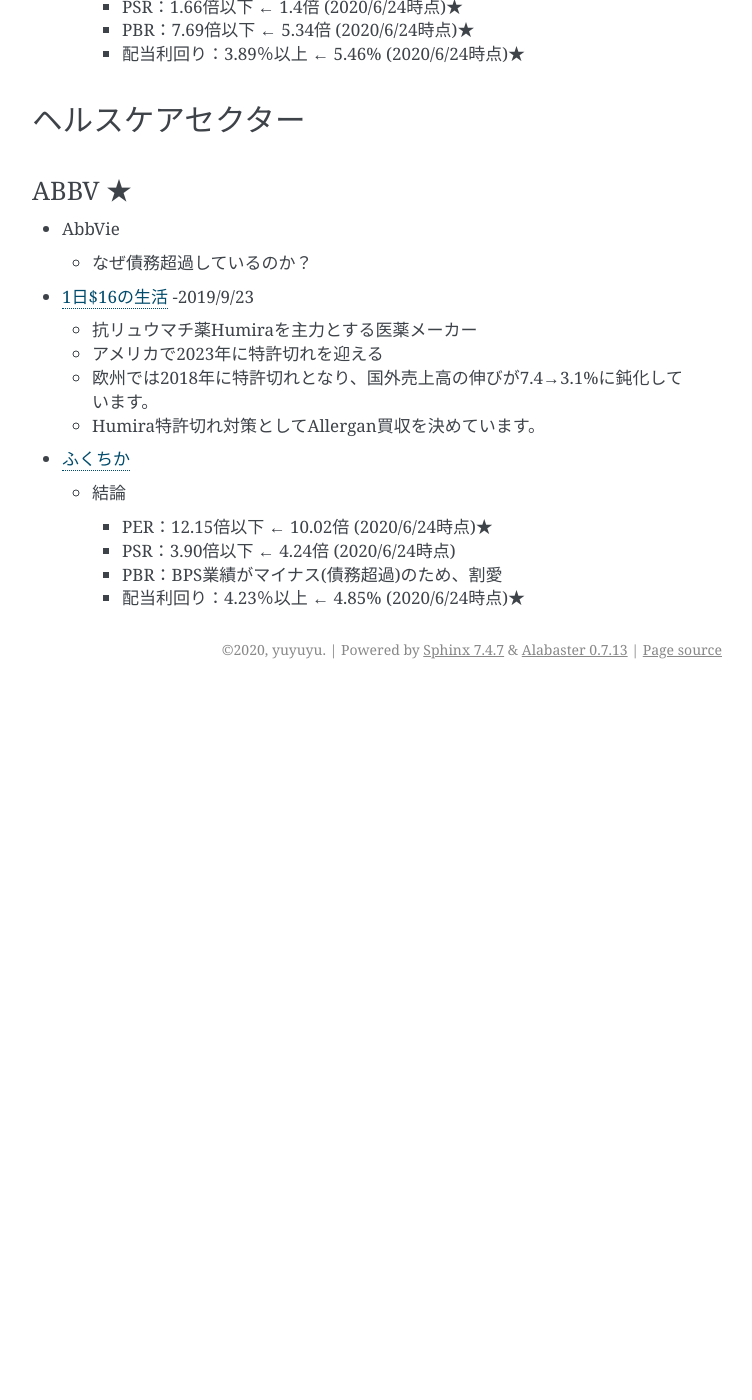
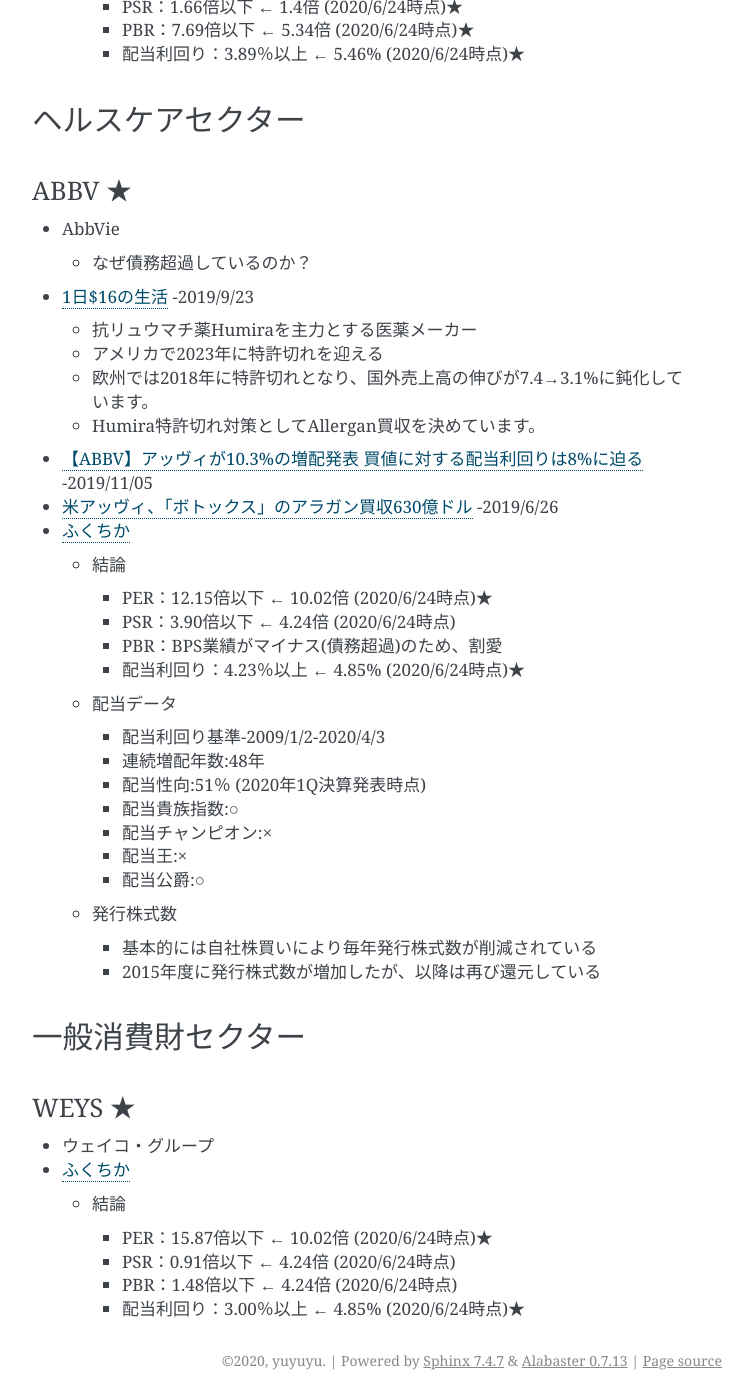
Before and after one commit to yuyuyu0706/sphinx, a Sphinx documentation site: the page built from sphinx/source/work/page07_finance.rst, in a window 1280 px wide and 1400 px high, scrolled down 6139 px. Shown: the whole window, without its empty margins (388-1140 px from the left). Built offline with Sphinx 7.4.7, drawn with Linux system fonts in a browser that asks for light colours; pages that are not in the unit, such as notebooks, are missing from menus; before the commit the page ends 6828 px from its top, so only the background shows below that.

Commit message:
auto commit

```diff
--- a/sphinx/source/work/page07_finance.rst
+++ b/sphinx/source/work/page07_finance.rst
@@ -305,9 +305,6 @@ IBM ★
     * PBR：7.69倍以下   ← 5.34倍 (2020/6/24時点)★
     * 配当利回り：3.89％以上 ← 5.46% (2020/6/24時点)★
 
-
-
-
 ヘルスケアセクター
 ###############################
 
@@ -326,6 +323,8 @@ ABBV ★
   * 欧州では2018年に特許切れとなり、国外売上高の伸びが7.4→3.1%に鈍化しています。
   * Humira特許切れ対策としてAllergan買収を決めています。
 
+* `【ABBV】アッヴィが10.3%の増配発表 買値に対する配当利回りは8%に迫る <https://koutouyuumin.com/2019/11/05/abbv/>`_ -2019/11/05
+* `米アッヴィ、「ボトックス」のアラガン買収630億ドル <reuters.com/article/abbvie-allergan-idJPKCN1TQ28M>`_ -2019/6/26
 * `ふくちか <https://hiromethod.com/abbv>`_
 
   * 結論
@@ -334,3 +333,38 @@ ABBV ★
     * PSR：3.90倍以下   ← 4.24倍 (2020/6/24時点)
     * PBR：BPS業績がマイナス(債務超過)のため、割愛
     * 配当利回り：4.23％以上 ← 4.85% (2020/6/24時点)★
+
+  * 配当データ
+
+    * 配当利回り基準-2009/1/2-2020/4/3
+    * 連続増配年数:48年
+    * 配当性向:51％ (2020年1Q決算発表時点)
+    * 配当貴族指数:○
+    * 配当チャンピオン:×
+    * 配当王:×
+    * 配当公爵:○
+
+  * 発行株式数
+
+    * 基本的には自社株買いにより毎年発行株式数が削減されている
+    * 2015年度に発行株式数が増加したが、以降は再び還元している
+
+
+
+一般消費財セクター
+###############################
+
+********************
+WEYS ★
+********************
+
+* ウェイコ・グループ
+
+* `ふくちか <https://hiromethod.com/abbv>`_
+
+  * 結論
+
+    * PER：15.87倍以下 ← 10.02倍 (2020/6/24時点)★
+    * PSR：0.91倍以下   ← 4.24倍 (2020/6/24時点)
+    * PBR：1.48倍以下   ← 4.24倍 (2020/6/24時点)
+    * 配当利回り：3.00％以上 ← 4.85% (2020/6/24時点)★
```
